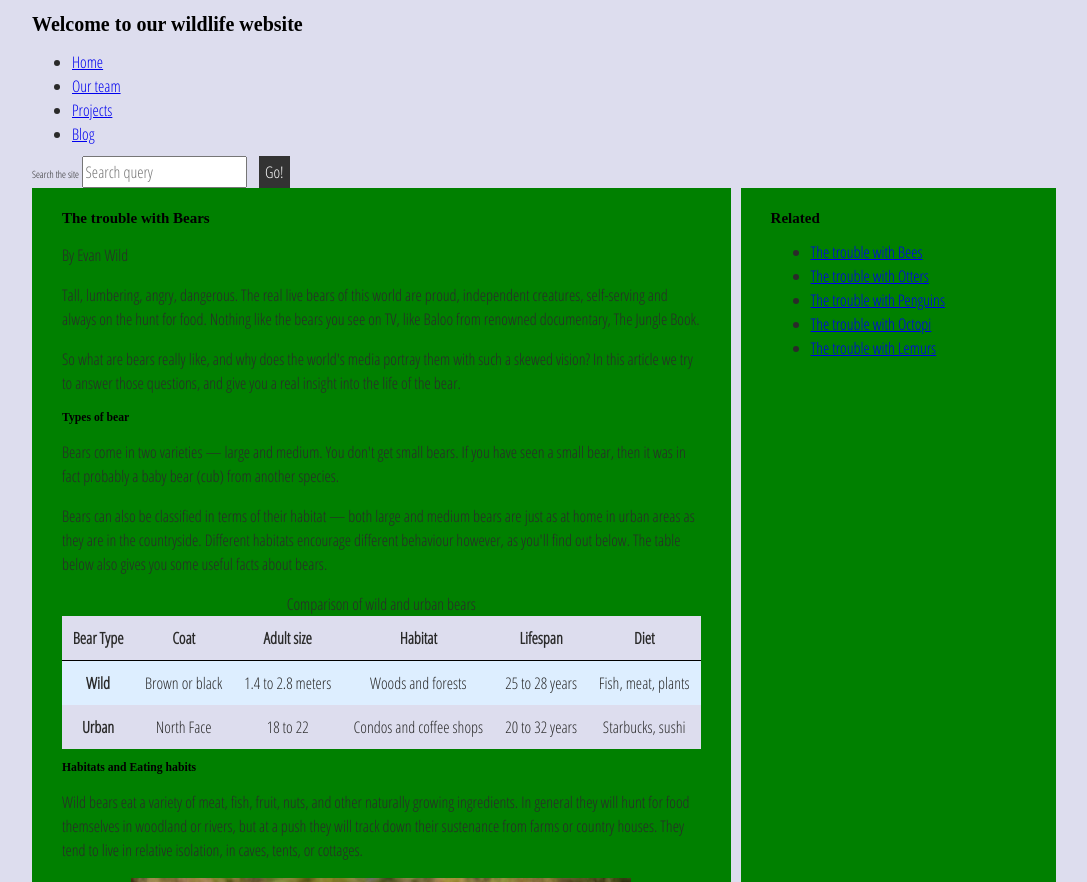
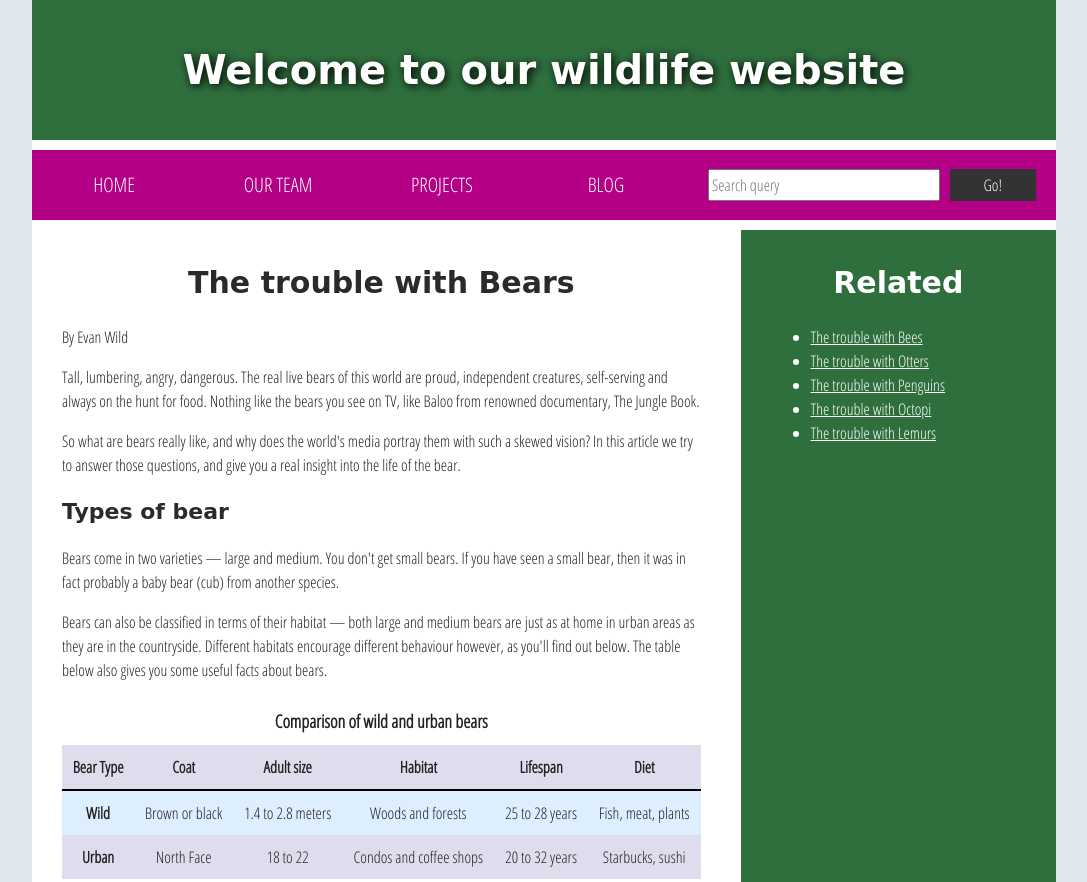
Before and after one commit to eshaahmed222/assignment5-accessibility, a plain HTML site: page index.html in a window 1280 px wide. Shown: the top 882 px of the page, without its empty margins (96-1183 px from the left). Drawn offline with Linux system fonts and the light colour scheme; a web font is replaced by a local one.

Commit message:
Updated CSS for semantic heading selectors, nav styling, and improved color contrast

```diff
--- a/style.css
+++ b/style.css
@@ -7,40 +7,42 @@ html, body {
 
 html {
   font-size: 10px;
-  background-color: #dde;
+  background-color: #dfe6ee;
 }
 
 body {
   width: 80%;
   min-width: 1024px;
   margin: 0 auto;
+  background-color: #ffffff;
+  color: #222222;
 }
 
 /* || typography */
 
-font[size="7"], font[size="6"], font[size="5"] {
+h1, h2, h3 {
   font-family: 'Sonsie One', cursive;
   color: #2a2a2a;
 }
 
-p, input, li, table, label {
+p, input, li, table, label, button {
   font-family: 'Open Sans Condensed', sans-serif;
-  color: #2a2a2a;
+  color: #222222;
 }
 
-font[size="7"] {
+h1 {
   font-size: 4rem;
   text-align: center;
   color: white;
   text-shadow: 2px 2px 10px black;
 }
 
-font[size="6"] {
+h2 {
   font-size: 3rem;
   text-align: center;
 }
 
-font[size="5"] {
+h3 {
   font-size: 2.2rem;
 }
 
@@ -51,8 +53,8 @@ p, li, table {
 
 /* || header layout */
 
-div[class="nav"], article, footer, .secondary {
-  background-color: green;
+nav, article, footer, .secondary, .header {
+  background-color: #2f6f3e;
 }
 
 article, footer, .secondary {
@@ -61,43 +63,54 @@ article, footer, .secondary {
 
 article {
   margin-right: 10px;
+  background-color: #ffffff;
 }
 
-div[class="nav"] {
+.header {
+  padding: 20px;
+  margin-bottom: 10px;
+}
+
+nav {
   height: 50px;
-  background-color: ff80ff;
+  background-color: #b30086;
   display: flex;
   padding: 1% 0;
   margin-bottom: 10px;
 }
 
-div[class="nav"] ul {
+nav ul {
   padding: 0;
   list-style-type: none;
   flex: 2;
   display: flex;
 }
 
-div[class="nav"] li {
+nav li {
   display: inline;
   text-align: center;
   flex: 1;
 }
 
-div[class="nav"] a {
+nav a {
   display: inline-block;
   font-size: 2rem;
   text-transform: uppercase;
   text-decoration: none;
-  color: black;
+  color: white;
 }
 
-div[class="nav"] .search {
+nav .search {
   flex: 1;
   display: flex;
   align-items: center;
   height: 100%;
   padding: 0 2em;
+}
+
+.search label {
+  position: absolute;
+  left: -9999px;
 }
 
 .search input {
@@ -129,10 +142,18 @@ article {
 
 .secondary {
   flex: 2;
+  color: white;
+}
+
+.secondary h2,
+.secondary li,
+.secondary a {
+  color: white;
 }
 
 footer {
   margin-top: 10px;
+  color: white;
 }
 
 /* Table styling */
@@ -143,16 +164,26 @@ table {
   border-collapse: collapse;
 }
 
+caption {
+  font-size: 1.8rem;
+  font-weight: bold;
+  padding: 10px;
+}
+
 th, td {
   padding: 10px;
 }
 
-td {
+td, th {
   text-align: center;
 }
 
 th[scope="col"] {
-  border-bottom: 1px solid black;
+  border-bottom: 2px solid black;
+}
+
+th[scope="row"] {
+  font-weight: bold;
 }
 
 tbody tr:nth-child(odd) {
@@ -164,6 +195,7 @@ tbody tr:nth-child(odd) {
 img, audio {
   display: block;
   margin: 0 auto;
+  max-width: 100%;
 }
 
 audio {
@@ -179,14 +211,11 @@ audio {
 
 .show-hide {
   cursor: pointer;
-}
-
-.comments font[size="6"] {
-  font-size: 2rem;
-}
-
-.comments font[size="6"]:nth-of-type(2) {
-  margin-bottom: 0;
+  text-align: center;
+  width: 150px;
+  display: block;
+  margin: 0 auto;
+  padding: 0.4rem 0.8rem;
 }
 
 .comment-form {
@@ -209,17 +238,15 @@ audio {
   flex: 6;
 }
 
+.comment-form input,
+.comment-form label,
 .show-hide {
-  text-align: center;
-  width: 150px;
-}
-
-.comment-form input, .comment-form label, .show-hide {
   font-size: 1.6rem;
   line-height: 32px;
 }
 
-.comment-form input[type="submit"], .show-hide {
+.comment-form input[type="submit"],
+.show-hide {
   background: #333;
   border: 0;
   color: white;
```
